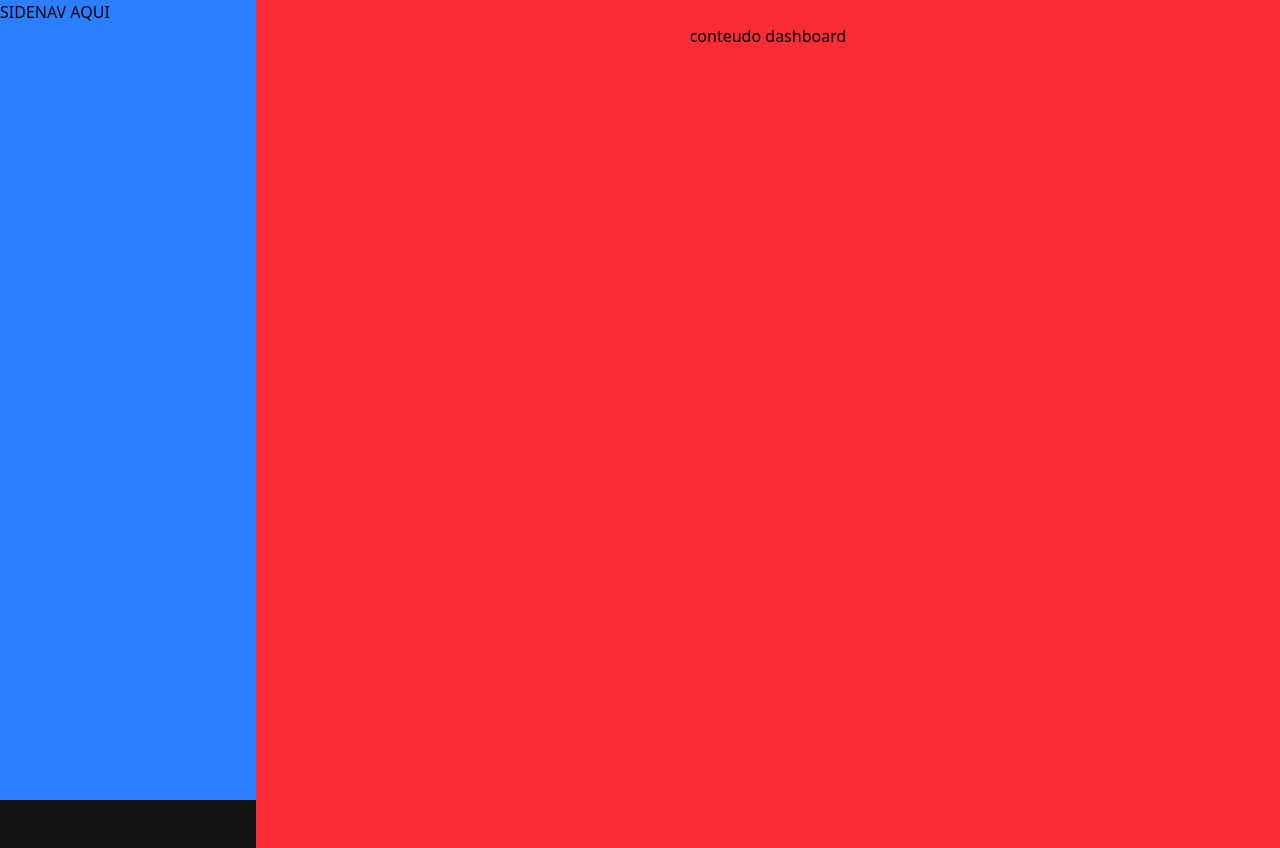
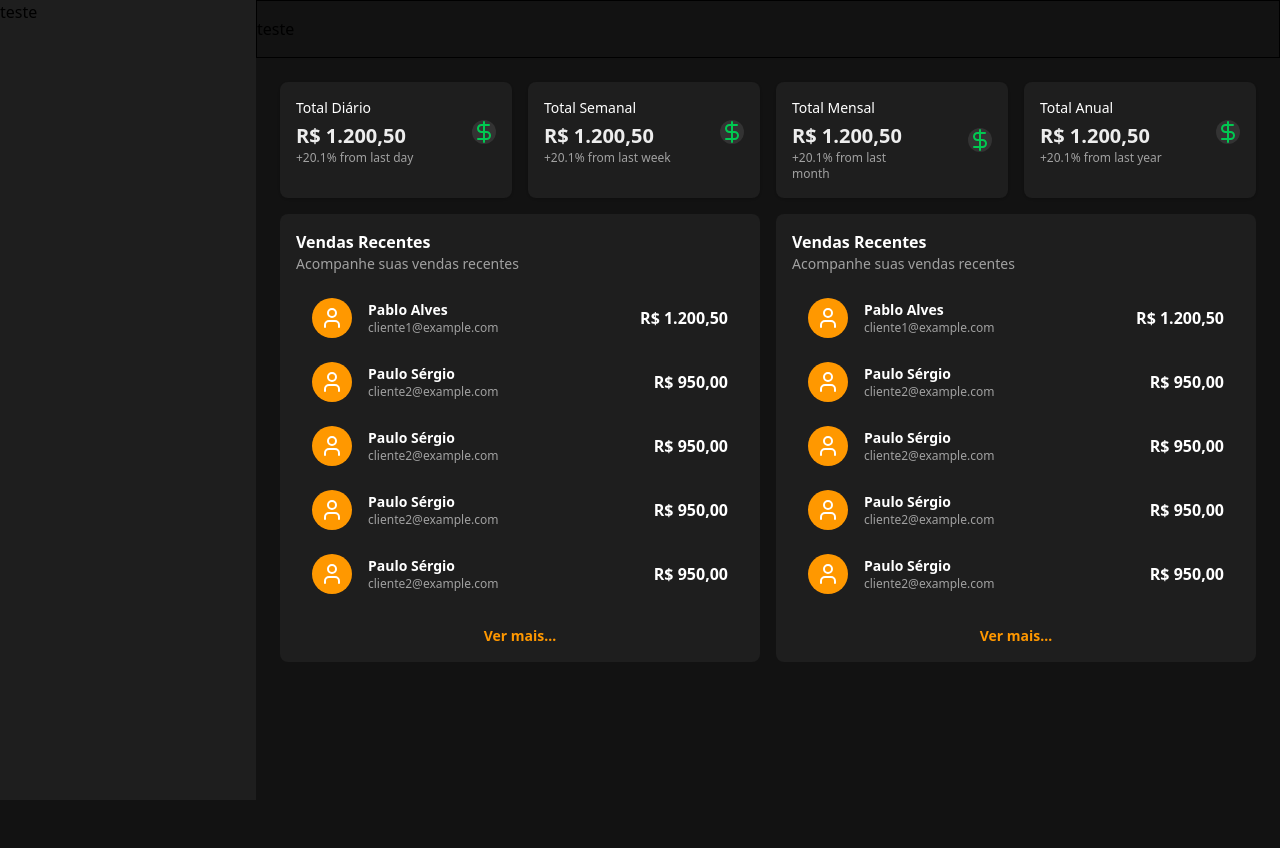
Before and after one commit to pabloalves01/gastro-flow, a React (Vite) app in the folder frontend/: page /dashboard in a window 1280 px wide. After the commit the page ends 800 px from the top, so only its background shows below. Built offline with nearby package versions, Linux system fonts and the light colour scheme.

Commit message:
Update layout

```diff
--- /dev/null
+++ b/frontend/src/components/cards/recent-sales.tsx
@@ -0,0 +1,51 @@
+import { User } from 'lucide-react';
+interface Sale {
+    image: string;
+    title: string;
+    description: string;
+    email: string;
+    value: number;
+}
+
+interface RecentSalesProps {
+    sales?: Sale[]; // Tornar a prop opcional
+}
+
+const RecentSales: React.FC<RecentSalesProps> = ({ sales = [] }) => {
+    const limitedSales = sales.slice(0, 5);
+
+    return (
+        <div className="flex flex-col gap-4 min-h-[300px] bg-[#1E1E1E] p-4 rounded-lg">
+            <div>
+                <div className="text-white text-md font-semibold">Vendas Recentes</div>
+                <div className="text-[#A1A1A1] text-sm font-regular">Acompanhe suas vendas recentes</div>
+            </div>
+            {limitedSales.length === 0 ? (
+                <div className="text-center text-white">Não há vendas recentes.</div>
+            ) : (
+                <div className="flex flex-col gap-2">
+                    {limitedSales.map((sale, index) => (
+                        <div key={index} className="flex justify-between items-center px-4 py-2 rounded-lg hover:bg-[#333333]">
+                            <div className="flex items-center gap-4 ">
+                                <div className="w-10 h-10 rounded-full bg-[#FF9800] flex justify-center items-center">
+                                    <User className="text-white w-6 h-6" />
+                                </div>                                <div className="flex flex-col">
+                                    <div className="text-sm font-semibold text-white">{sale.name}</div>
+                                    <div className="text-xs font-regular text-[#A1A1A1]">{sale.email}</div>
+                                </div>
+                            </div>
+                            <div className="text-base font-semibold text-white">
+                                {sale.value.toLocaleString("pt-BR", { style: "currency", currency: "BRL" })}
+                            </div>
+                        </div>
+                    ))}
+                </div>
+            )}
+            <div className="flex justify-center pt-2">
+                <button className="text-[#FF9800] text-sm font-semibold cursor-pointer">Ver mais...</button>
+            </div>
+        </div>
+    );
+};
+
+export default RecentSales;
--- /dev/null
+++ b/frontend/src/components/cards/stats-card.tsx
@@ -0,0 +1,28 @@
+interface StatusCardProps {
+    title: string;
+    description: string;
+    value: number;
+    icon?: React.ReactNode;
+    status: 'up' | 'down';
+}
+
+const StatusCard: React.FC<StatusCardProps> = ({ title, description, value, icon, status }) => {
+    return (
+        <div className="bg-[#1E1E1E] rounded-lg shadow-sm hover:shadow-md transition-shadow p-4 w-full h-full flex flex-col">
+            <div className="flex flex-row items-start sm:items-center gap-36 md:gap-12">
+                <div className="flex-1">
+                    <div className="text-sm font-medium text-white mb-1">{title}</div>
+                    <div className="text-xl font-bold text-[#EDEDED]">
+                        {value.toLocaleString('pt-BR', { style: 'currency', currency: 'BRL' })}
+                    </div>
+                    <div className="text-xs font-regular text-[#A1A1A1]">{description}</div>
+                </div>
+                <div className="bg-[#333333] text-green-500 rounded-full">
+                    {icon}
+                </div>
+            </div>
+        </div>
+    );
+};
+
+export default StatusCard;
--- a/frontend/src/layout/authenticated-layout.tsx
+++ b/frontend/src/layout/authenticated-layout.tsx
@@ -9,7 +9,8 @@ const AuthenticatedLayout = () => {
 
             {/* Conteúdo da página */}
             <div className="flex-1 flex flex-col h-screen">
-                <main className="flex-1 flex justify-center p-6 w-full max-w-7xl bg-red-500 mx-auto">
+                <div className="w-full py-4 border border-">teste</div>
+                <main className="flex-1 flex justify-center p-6 w-full max-w-7xl mx-auto">
                     <Outlet />
                 </main>
             </div>
--- a/frontend/src/layout/sidenav.tsx
+++ b/frontend/src/layout/sidenav.tsx
@@ -1,5 +1,5 @@
 export default function Sidenav() {
     return (
-        <div className="h-full w-64 bg-blue-500">SIDENAV AQUI</div>
+        <div className="h-full w-64 bg-[#1E1E1E]">teste</div>
     );
 }
--- a/frontend/src/pages/dashboard/dashboard.tsx
+++ b/frontend/src/pages/dashboard/dashboard.tsx
@@ -1,7 +1,63 @@
+import RecentSales from "../../components/cards/recent-sales";
+import StatusCard from "../../components/cards/stats-card";
+import { DollarSign } from "lucide-react";
+
 export default function Dashboard() {
+
+    const sales = [
+        {
+            image: "/path/to/avatar1.jpg",
+            name: "Pablo Alves",
+            description: "Descrição da venda",
+            email: "cliente1@example.com",
+            value: 1200.50,
+        },
+        {
+            image: "/path/to/avatar2.jpg",
+            name: "Paulo Sérgio",
+            description: "Descrição da venda",
+            email: "cliente2@example.com",
+            value: 950.00,
+        },
+        {
+            image: "/path/to/avatar2.jpg",
+            name: "Paulo Sérgio",
+            description: "Descrição da venda",
+            email: "cliente2@example.com",
+            value: 950.00,
+        },
+        {
+            image: "/path/to/avatar2.jpg",
+            name: "Paulo Sérgio",
+            description: "Descrição da venda",
+            email: "cliente2@example.com",
+            value: 950.00,
+        },
+        {
+            image: "/path/to/avatar2.jpg",
+            name: "Paulo Sérgio",
+            description: "Descrição da venda",
+            email: "cliente2@example.com",
+            value: 950.00,
+        },
+    ];
+
     return (
-        <div className="h-screen flex">
-            conteudo dashboard
+        <div className="space-y-4">
+            {/* Grid dos StatusCards - 4 colunas */}
+            <div className="grid grid-cols-1 sm:grid-cols-2 lg:grid-cols-4 gap-4">
+                <StatusCard title="Total Diário" description="+20.1% from last day" value={1200.5} status="up" icon={<DollarSign />} />
+                <StatusCard title="Total Semanal" description="+20.1% from last week" value={1200.5} status="up" icon={<DollarSign />} />
+                <StatusCard title="Total Mensal" description="+20.1% from last month" value={1200.5} status="up" icon={<DollarSign />} />
+                <StatusCard title="Total Anual" description="+20.1% from last year" value={1200.5} status="up" icon={<DollarSign />} />
+            </div>
+
+            {/* Grid dos Recent Sales e Gráfico - 2 colunas */}
+            <div className="grid grid-cols-1 sm:grid-cols-2 gap-4">
+                <RecentSales sales={sales} />
+                <RecentSales sales={sales} />
+
+            </div>
         </div>
     );
 }
```
